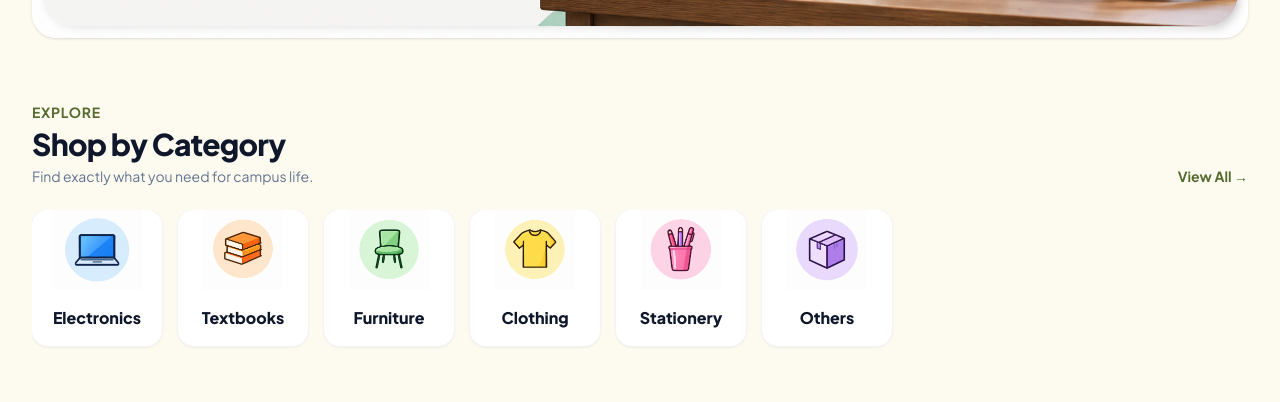
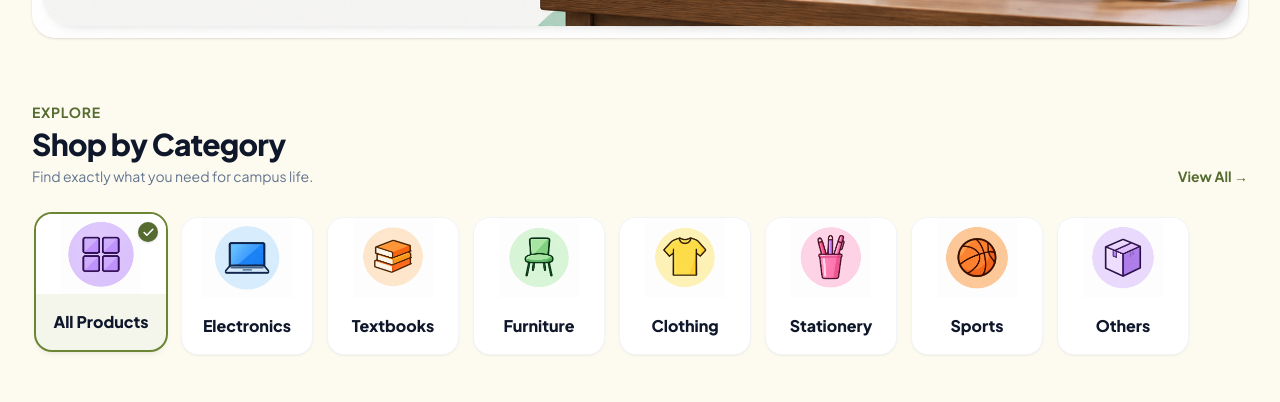
Before and after one commit to Akshatsah04/campuskart-3, a React (Vite) app in the folder frontend/: page /shop in a window 1280 px wide. Shown: the part 550-952 px from the top of the page. Built offline with nearby package versions, Linux system fonts and the light colour scheme; no server answers.

Commit message:
feat: add shop and hero pages with associated UI components and assets

```diff
--- a/frontend/src/components/Footer.jsx
+++ b/frontend/src/components/Footer.jsx
@@ -341,7 +341,7 @@ export default function Footer() {
 
           <div className="pointer-events-none relative mt-8 h-[105px] overflow-hidden sm:h-[145px] lg:mt-5 lg:h-[180px]">
 
-            <div className="absolute left-1/2 top-[25%] -translate-x-1/2 whitespace-nowrap text-[20vw] font-archivo font-bold leading-none tracking-[-0.08em] text-slate-950 sm:text-[20vw] lg:text-[9vw]">
+            <div className="absolute left-1/2 top-[30%] -translate-x-1/2 whitespace-nowrap text-[10vw] font-archivo font-bold leading-none tracking-[-0.08em] text-slate-950 sm:text-[15vw] lg:text-[9vw]">
               MUJSHOPPERS
             </div>
 
--- a/frontend/src/components/ShopCategories.jsx
+++ b/frontend/src/components/ShopCategories.jsx
@@ -1,6 +1,13 @@
 import React from "react";
+import { useNavigate, useSearchParams } from "react-router-dom";
+import { Check } from "lucide-react";
 
 const categories = [
+  {
+  name: "All Products",
+  image: "/categories_icon/all_icon.png",
+  description: "Browse everything",
+},
 {
 name: "Electronics",
 image: "/categories_icon/electronics_icon.png",
@@ -27,6 +34,11 @@ const categories = [
 description: "Study essentials",
 },
 {
+  name: "Sports",
+  image: "/categories_icon/sports_icon.png",
+  description: "Sports equipment & more",
+},
+{
 name: "Others",
 image: "/categories_icon/others_icon.png",
 description: "Find something unexpected",
@@ -34,17 +46,22 @@ const categories = [
 ];
 
 export default function ShopCategories() {
-  return (
-    <section className="w-full bg-[#FDFBF0] px-4 py-8 sm:px-6 lg:px-8">
-      <div className="mx-auto max-w-7xl">
+const navigate = useNavigate();
+const [searchParams] = useSearchParams();
 
-        {/* Header */}
-        <div className="mb-6 flex items-end justify-between">
-          <div>
-            <p className="mb-1 text-sm font-bold uppercase tracking-wider text-emerald-600">
-              Explore
-            </p>
+const selectedCategory = searchParams.get("category") || "All Products";
 
+const handleCategoryClick = (categoryName) => {
+  if (categoryName === "All Products") {
+    navigate("/shop");
+  } else {
+    navigate(`/shop?category=${encodeURIComponent(categoryName)}`);
+  }
+};
+
+return ( <section className="w-full bg-[#FDFBF0] px-4 py-8 sm:px-6 lg:px-8"> <div className="mx-auto max-w-7xl">
+{/* Header */} <div className="mb-6 flex items-end justify-between"> <div> <p className="mb-1 text-sm font-bold uppercase tracking-wider text-emerald-600">
+Explore </p>
         <h2 className="text-2xl font-black tracking-tight text-slate-900 sm:text-3xl">
           Shop by Category
         </h2>
@@ -56,6 +73,7 @@ export default function ShopCategories() {
 
       <button
         type="button"
+        onClick={() => navigate("/shop")}
         className="hidden text-sm font-bold text-emerald-600 transition-colors hover:text-emerald-700 sm:block"
       >
         View All →
@@ -63,44 +81,45 @@ export default function ShopCategories() {
     </div>
 
     {/* Categories */}
-        <div className="w-full min-w-0 max-w-full overflow-x-auto pb-4 scrollbar-hide">
+    <div className="w-full min-w-0 max-w-full overflow-x-auto overflow-y-hidden px-1 pt-2 pb-4 scrollbar-hide">
       <div className="flex w-max gap-4">
-
         {categories.map((category) => (
           <button
             key={category.name}
             type="button"
-              className="group relative w-[130px] shrink-0 overflow-hidden rounded-2xl bg-white text-left shadow-sm ring-1 ring-slate-100 transition-all duration-300 hover:-translate-y-1 hover:shadow-lg hover:shadow-emerald-900/10"            >
-
+            onClick={() => handleCategoryClick(category.name)}
+            aria-label={`Shop ${category.name}`}
+            aria-pressed={selectedCategory === category.name}
+            className={`group relative w-[130px] shrink-0 overflow-hidden rounded-2xl text-left transition-all duration-300 ${ selectedCategory === category.name ? "bg-emerald-50 ring-2 ring-emerald-500 shadow-md shadow-emerald-900/10 -translate-y-1" : "bg-white ring-1 ring-slate-100 shadow-sm hover:-translate-y-1 hover:shadow-lg hover:shadow-emerald-900/10" }`}
+          >
             {/* Image */}
             <div className="relative h-20 overflow-hidden bg-white">
-
               <img
                 src={category.image}
                 alt={category.name}
+                loading="lazy"
                 className="h-full w-full object-contain transition-transform duration-500 group-hover:scale-105"
               />
-
-
-
+              {selectedCategory === category.name && (
+              <span className="absolute right-2 top-2 flex h-5 w-5 items-center justify-center rounded-full bg-emerald-600 text-white shadow-sm">
+              <Check size={13} strokeWidth={3} />
+              </span>
+              )}
             </div>
 
             {/* Content */}
-              <div className="p-4 flex items-center justify-center">
-
+            <div className="flex items-center justify-center p-4">
               <h3 className="text-base font-black text-slate-900 transition-colors group-hover:text-emerald-600">
                 {category.name}
               </h3>
-
             </div>
-
           </button>
         ))}
-
       </div>
     </div>
-
   </div>
 </section>
+
+
 );
 }
--- a/frontend/src/components/navbar.jsx
+++ b/frontend/src/components/navbar.jsx
@@ -226,14 +226,14 @@ export default function Navbar() {
                   key={link}
                   onClick={() => {
                     setActiveMain(link);
-                    setIsMobileMenuOpen(false);
                     if (link === "Home") {
                       navigate("/");
-                    } else if (link === "Shop") {
+                    } else if (link === "Shop")  {
                       navigate("/shop");
                     } else if (link === "Sell Item") {
                       navigate("/sell");
                     }
+                    setIsMobileMenuOpen(false);
                   }}
                   className={`flex w-full items-center rounded-xl px-4 py-2.5 text-sm font-semibold transition-all duration-200 ${isActive
                       ? 'bg-white text-emerald-600 shadow-sm border border-slate-100'
@@ -275,14 +275,14 @@ export default function Navbar() {
           {!isLoggedIn ? (
             <div className="flex items-center gap-3">
               <button
-                onClick={() => navigate("/login")}
+                onClick={() => {navigate("/login"),setIsMobileMenuOpen(false)}}
                 className="rounded-xl px-4 py-2 text-sm font-semibold text-slate-700 transition hover:bg-slate-50"
               >
                 Log In
               </button>
 
               <button
-                onClick={() => navigate("/signup")}
+                onClick={() => {navigate("/signup"),setIsMobileMenuOpen(false)}}
                 className="rounded-xl bg-slate-900 px-5 py-2.5 text-sm font-semibold text-white transition hover:bg-emerald-600"
               >
                 Sign Up
--- a/frontend/src/pages/Shop.jsx
+++ b/frontend/src/pages/Shop.jsx
@@ -1,4 +1,4 @@
-import React, { useEffect, useMemo, useState } from "react";
+import React, { useEffect, useMemo, useRef, useState } from "react";
 import { Loader2 } from "lucide-react";
 
 import ShopSearch from "../components/ShopSearch";
@@ -7,8 +7,12 @@ import ShopCategories from "../components/ShopCategories";
 import ShopProducts from "../components/ShopProducts";
 
 import { getProducts } from "../api/products";
+import { useSearchParams } from "react-router-dom";
 
 export default function Shop() {
+
+  const categoriesSectionRef = useRef(null);
+
   const [products, setProducts] = useState([]);
 
   const [loading, setLoading] = useState(true);
@@ -17,7 +21,7 @@ export default function Shop() {
   const [searchQuery, setSearchQuery] = useState("");
 
   const [filters, setFilters] = useState({
-    category: "All",
+    category: new URLSearchParams(window.location.search).get("category") || "All",
     condition: "All",
     location: "All",
     minPrice: "",
@@ -25,6 +29,32 @@ export default function Shop() {
   });
 
   const [sortOption, setSortOption] = useState("Relevance");
+
+  const [searchParams] = useSearchParams();
+
+  const selectedCategory = searchParams.get("category") || "";
+
+  useEffect(() => {
+  if (!selectedCategory) return;
+
+  const timeout = setTimeout(() => {
+    categoriesSectionRef.current?.scrollIntoView({
+      behavior: "smooth",
+      block: "start",
+    });
+  }, 300);
+
+  return () => clearTimeout(timeout);
+}, [selectedCategory]);
+
+  useEffect(() => {
+  const categoryFromUrl = searchParams.get("category") || "All";
+
+  setFilters((prev) => ({
+    ...prev,
+    category: categoryFromUrl,
+  }));
+}, [searchParams]);
 
   // Fetch products from backend
   useEffect(() => {
@@ -71,7 +101,9 @@ export default function Shop() {
     // Category
     if (filters.category !== "All") {
       result = result.filter(
-        (product) => product.category === filters.category
+        (product) =>
+          product.category?.toLowerCase() ===
+          filters.category.toLowerCase()
       );
     }
 
@@ -147,7 +179,9 @@ export default function Shop() {
 
       <ShopPromotion />
 
-      <ShopCategories />
+      <div ref={categoriesSectionRef} className="scroll-mt-24">
+        <ShopCategories />
+      </div>
 
       {loading ? (
         <section className="flex items-center justify-center px-4 py-24">
@@ -160,7 +194,7 @@ export default function Shop() {
           </p>
         </section>
       ) : (
-        <ShopProducts products={filteredProducts} />
+          <ShopProducts products={filteredProducts} />
       )}
 
     </main>
--- a/frontend/src/pages/hero.jsx
+++ b/frontend/src/pages/hero.jsx
@@ -1,4 +1,4 @@
-import React, { useEffect, useRef } from 'react';
+import React, { useEffect, useMemo, useRef, useState } from "react";
 import gsap from 'gsap';
 import { ScrollTrigger } from 'gsap/ScrollTrigger';
 import { useNavigate } from "react-router-dom";
@@ -7,6 +7,13 @@ gsap.registerPlugin(ScrollTrigger);
 
 export default function Hero() {
   const navigate = useNavigate();
+  const handleCategoryClick = (categoryName) => {
+  // Match the category names used by the Shop page
+  const category =
+    categoryName === "Stationary" ? "Stationery" : categoryName;
+
+  navigate(`/shop?category=${encodeURIComponent(category)}`);
+};
   const containerRef = useRef(null);
   const pinnedSectionRef = useRef(null);
 
@@ -261,6 +268,16 @@ export default function Hero() {
 
                     {/* Inner Card - handles graphics and hovers */}
                     <div
+                      role="link"
+                      tabIndex={0}
+                      aria-label={`Browse ${card.title}`}
+                      onClick={() => handleCategoryClick(card.title)}
+                      onKeyDown={(e) => {
+                        if (e.key === "Enter" || e.key === " ") {
+                          e.preventDefault();
+                          handleCategoryClick(card.title);
+                        }
+                      }}
                       className={`w-[13vh] h-[18vh] min-w-[70px] min-h-[100px] max-w-[185px] max-h-[250px] sm:w-[22vh] sm:h-[30vh] sm:min-w-[120px] sm:min-h-[160px] rounded-[12px] sm:rounded-[26px] bg-gradient-to-br ${card.gradient} flex flex-col justify-between shadow-lg shadow-slate-900/8 transition-all duration-300 ease-out cursor-pointer hover:shadow-xl hover:shadow-slate-950/15 hover:scale-105 hover:-translate-y-3`}>
                       <img
                         src={card.image}
```
Also changed, not shown: frontend/public/categories_icon/all_icon.png (added), frontend/public/categories_icon/sports_icon.png (added). Lines whose indentation alone changed are shown as unchanged.
